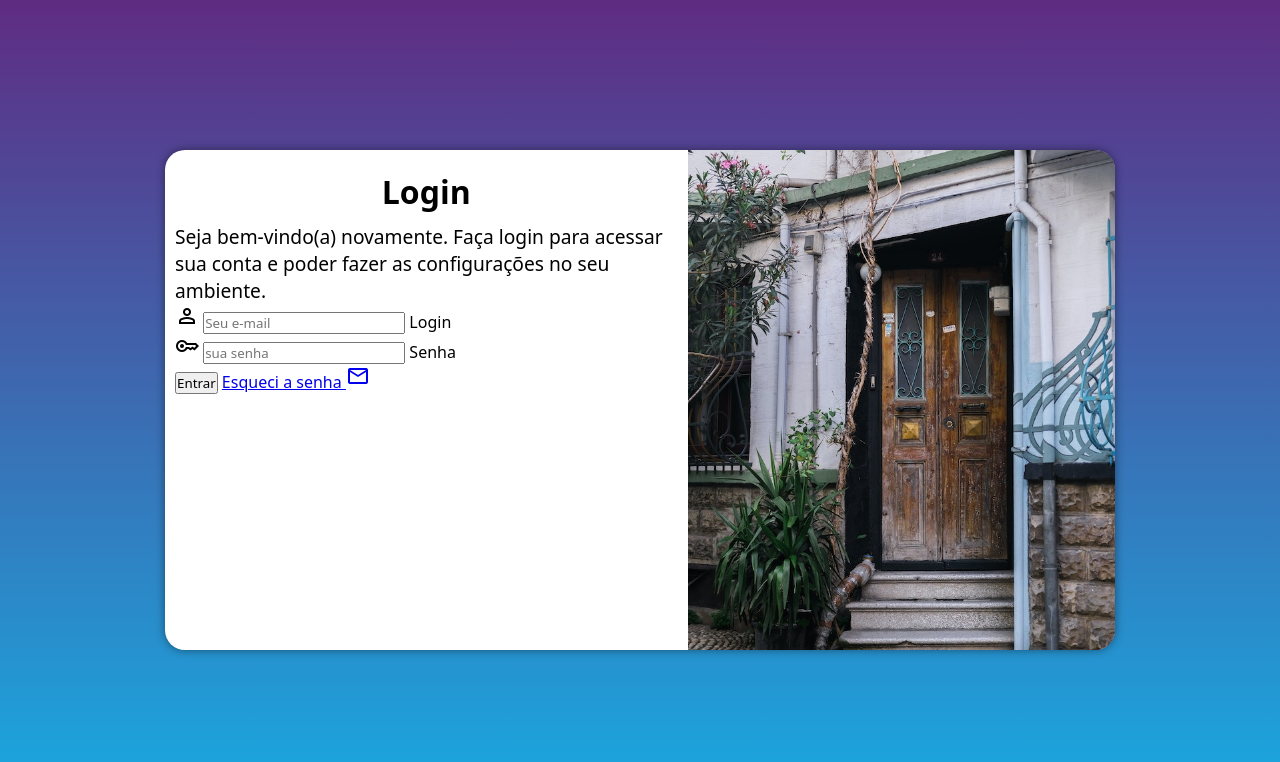
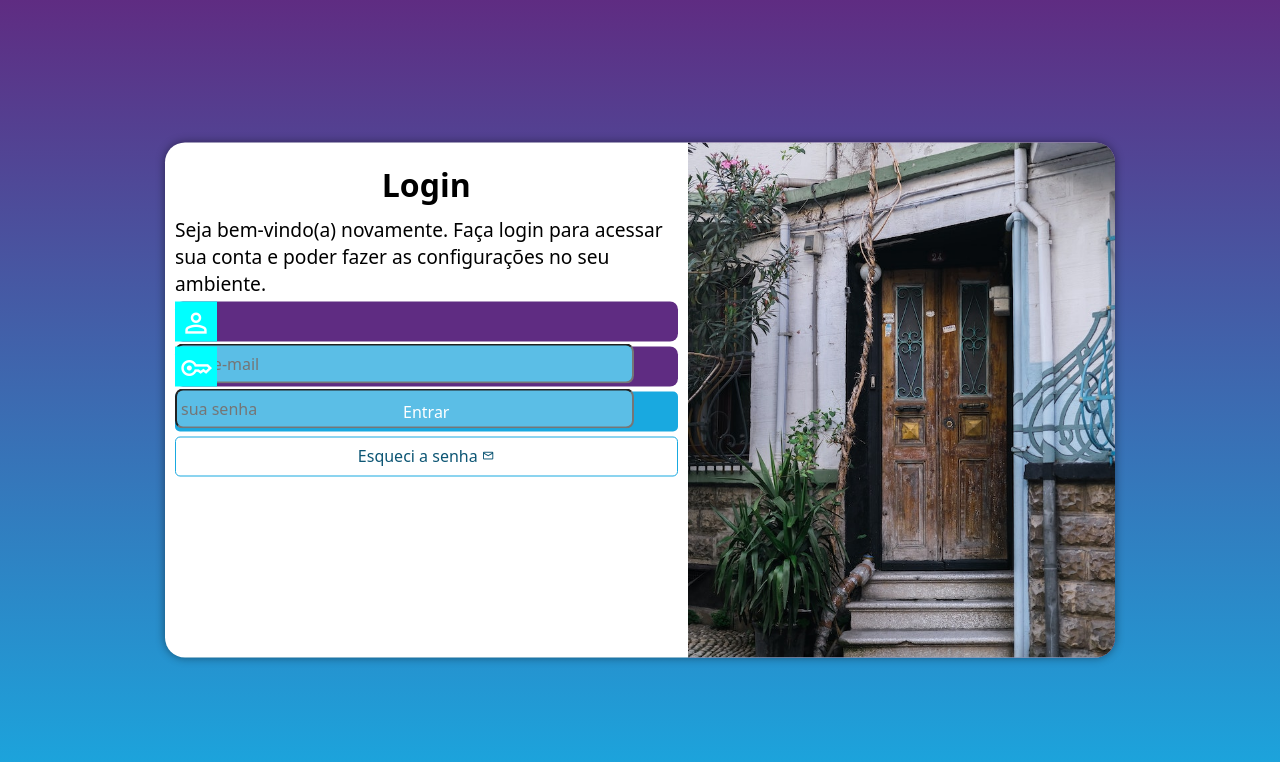
Before and after one commit to thiagorodrigues7/projeto-login, a PHP site: page / in a window 1280 px wide. Shown: the top 762 px of the page. Run offline with PHP 8.4, Linux system fonts and the light colour scheme.

Commit message:
Atualizando

```diff
--- a/estilos/style.css
+++ b/estilos/style.css
@@ -34,7 +34,7 @@ section#login {
 
     background-color: #fff;
     width: 250px;
-    height: 500px;
+    height: 515px;
     border-radius: 20px;
     box-shadow: 0px 0px 10px rgba(0, 0, 0, 0.450);
 
@@ -63,3 +63,74 @@ div#formulario > h1 {
 div#formulario > p {
     font-size: .8em;
 }
+
+form > div.campo {
+    background-color: #5f2c82;
+    height: 40px;
+    border-radius: 8px;
+    margin: 5px 0px;
+}
+
+div.campo > span {
+    background-color: aqua;
+    color: #fff;
+    padding: 5px;
+    height: 40px;
+    font-size: 2em;
+}
+
+div.campo > input {
+    background-color: #5bbee6;
+    font-size: 1em;
+    width: calc(100% - 44px);
+    height: 100%;
+    transform: translateY(-10px)
+    border: 0px;
+    border-radius: 8px;
+    padding: 4px;
+}
+
+div.campo > label {
+    display: none;
+}
+
+form > input[type=submit] {
+    display: block;
+    font-size: 1em;
+    width: 100%;
+    height: 40px;
+    background-color: #19A9E0;
+    color: #fff;
+    border: none;
+    border-radius: 5px;
+    cursor: pointer;
+}
+
+form > input[type=submit]:hover {
+    background-color: #0d5674;
+}
+
+form > a.botao {
+    text-align: center;
+    text-decoration: none;
+    display: block;
+    font-size: 1em;
+    width: 100%;
+    height: 40px;
+    background-color: #fff;
+    color: #0d5674;
+    padding-top: 7px;
+    margin-top: 5px;
+    border: 1px solid #19A9E0;
+    border-radius: 5px;
+    cursor: pointer;
+}
+
+form > a.botao > span {
+    font-size: 0.8em;
+}
+
+form > a.botao:hover {
+    background-color: #5bbee6;
+    color: #fff;
+}
--- a/index.html
+++ b/index.html
@@ -33,7 +33,7 @@
                         <label for="isenha">Senha</label>
                     </div>
                     <input type="submit" value="Entrar">
-                    <a href="esqueci.html">
+                    <a href="esqueci.html" class="botao">
                         Esqueci a senha <span class="material-symbols-outlined">mail</span>
                     </a>
                 </form>
```
